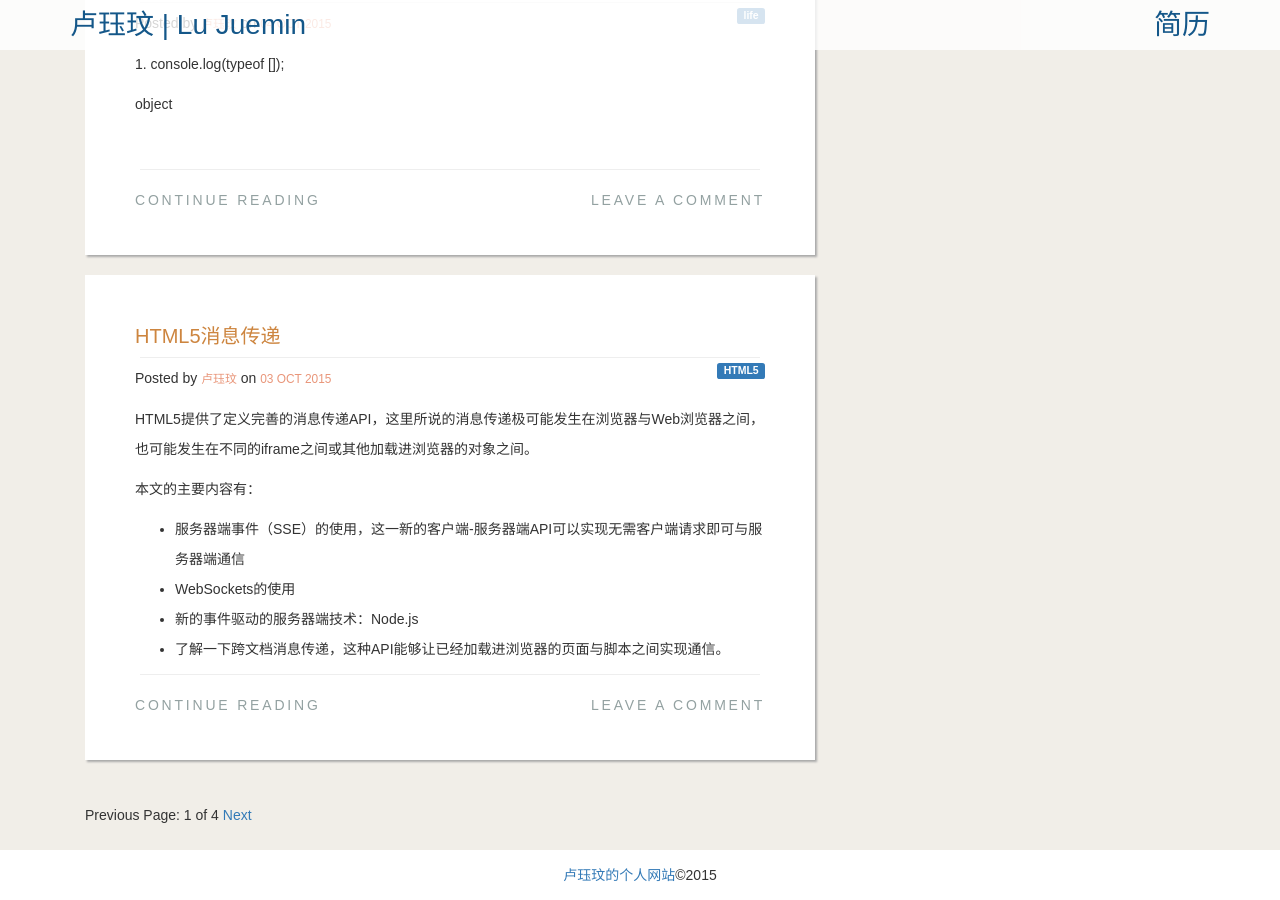
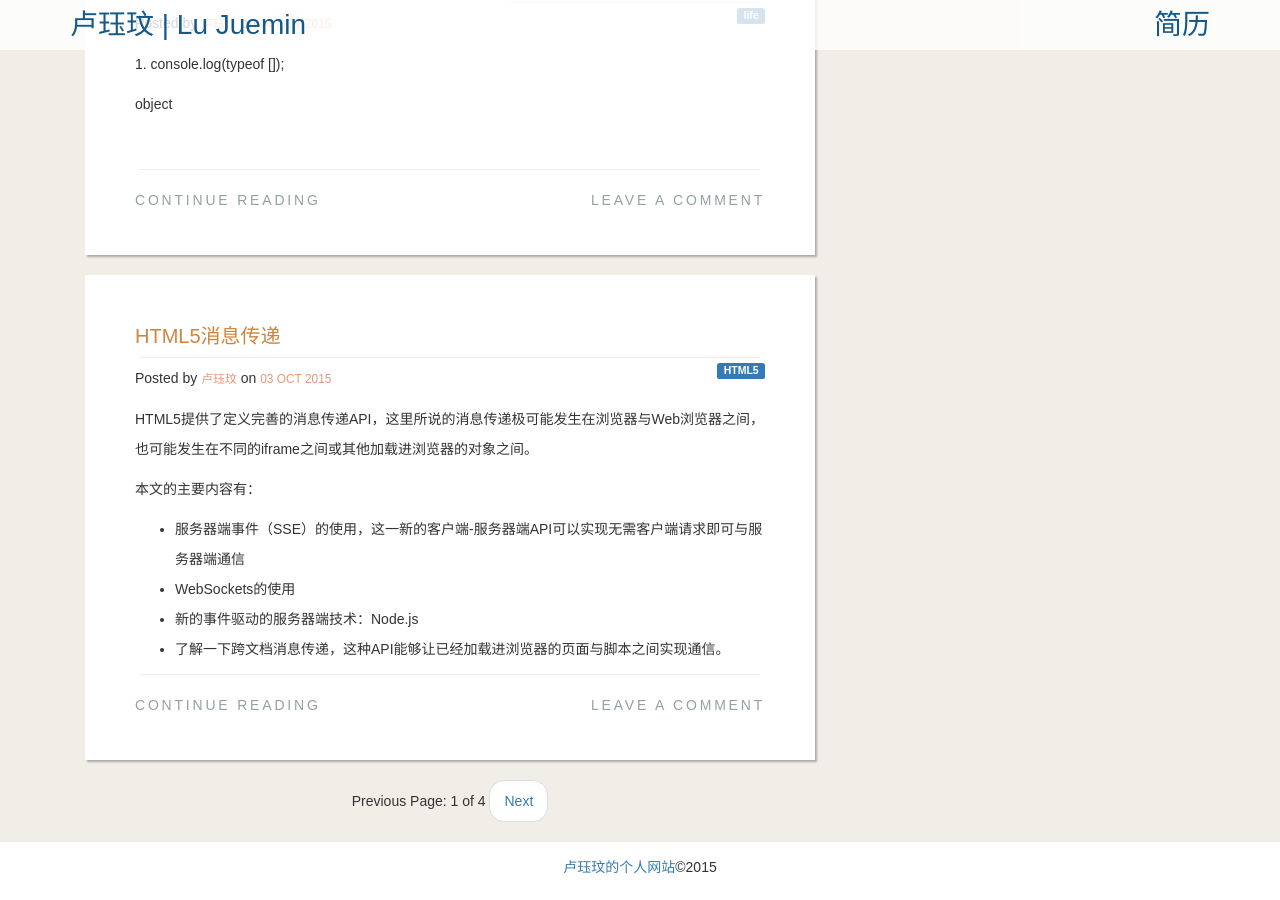
Before and after one commit to juemin90/juemin90.github.io, a Jekyll site: the page built from index.html, in a window 1280 px wide and 900 px high, scrolled down 3601 px. Built offline with Jekyll 4.4.1, drawn with Linux system fonts in a browser that asks for light colours; nearby versions of some CDN libraries; the list of posts is cut into pages by our own code; comment, search, counter and statistics services are not loaded.

Commit message:
pagination

```diff
--- a/index.html
+++ b/index.html
@@ -9,7 +9,7 @@ title: 卢珏玟的博客
     <link rel="stylesheet" href="http://cdn.bootcss.com/bootstrap/3.2.0/css/bootstrap-theme.min.css">
     <script src="http://cdn.bootcss.com/jquery/1.11.1/jquery.min.js"></script>
     <script src="http://cdn.bootcss.com/bootstrap/3.2.0/js/bootstrap.min.js"></script>
-    <link rel="stylesheet" href="css/public.css">
+    <link rel="stylesheet" href="/css/public.css">
     <title>{{ page.title }}</title>
     <script>
     var _hmt = _hmt || [];
@@ -61,19 +61,21 @@ title: 卢珏玟的博客
                 </div>
             </article>
         {% endfor %}
-         <div class="pagination">
+        <nav>
+          <ul class="pager">
             {% if paginator.previous_page %}
-            <a href="{{ paginator.previous_page_path }}" class="previous">Previous</a>
+            <li><a href="{{ paginator.previous_page_path }}">Previous</a></li>
              {% else %}
              <span class="previous">Previous</span>
               {% endif %}
               <span class="page_number ">Page: {{ paginator.page }} of {{ paginator.total_pages }}</span>
                {% if paginator.next_page %}
-            <a href="{{ paginator.next_page_path }}" class="next">Next</a>
+            <li><a href="{{ paginator.next_page_path }}">Next</a></li>
             {% else %}
             <span class="next ">Next</span>
           {% endif %}
-        </div>
+          </ul>
+        </nav>
         </div>
         <div class="col-md-4 col-sm-5 " id="aside">
             <article id="about-me" class="aside-holder">
```
Lines whose indentation alone changed are shown as unchanged.
